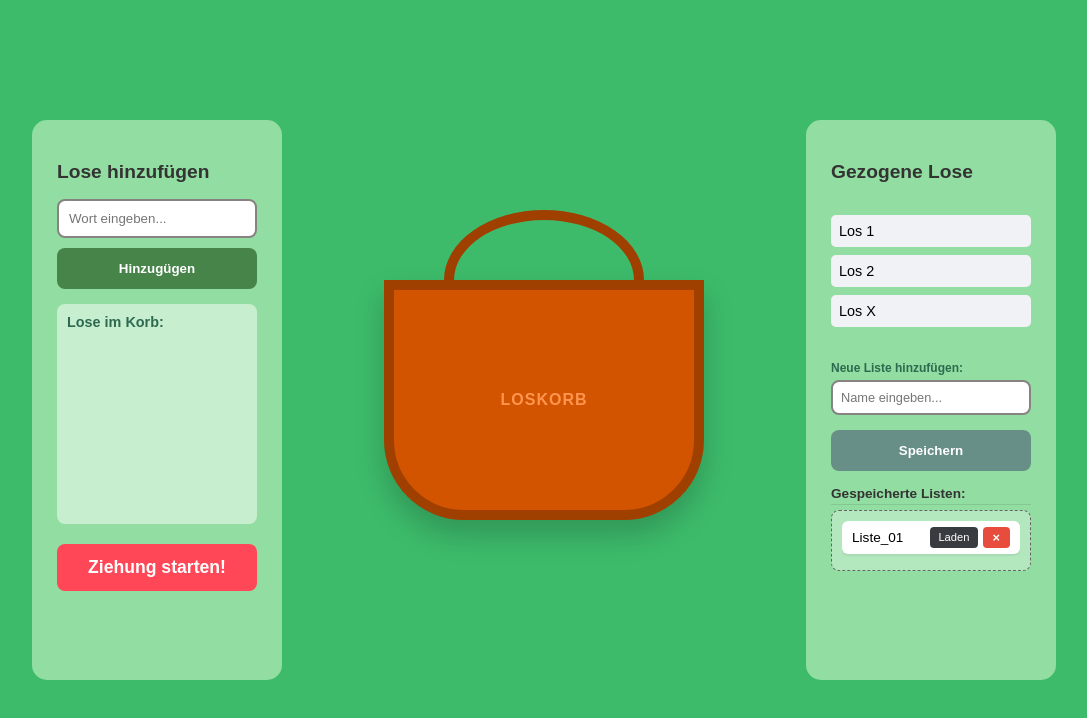
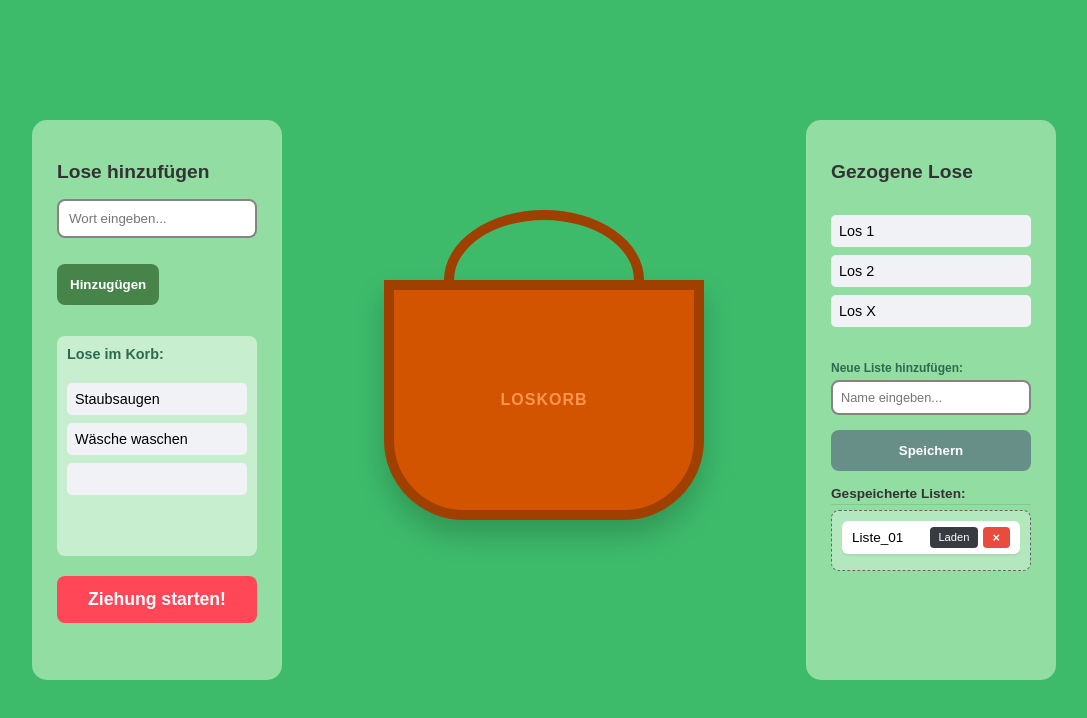
Before and after one commit to dilarawgn/Webentwicklung, a plain HTML site: page index.html in a window 1280 px wide. Both pictures are taken after a click on the button "Hinzufügen". Shown: the whole page, without its empty margins (96-1183 px from the left). Drawn offline with Linux system fonts and the light colour scheme.

Commit message:
Losfeld Funktion

```diff
--- a/index.html
+++ b/index.html
@@ -12,10 +12,11 @@
         <aside class="controls">
             <h2>Lose hinzufügen</h2>
             <input type="text" id="wordInput" placeholder="Wort eingeben...">
-            <button class="btn add-btn" id="addButton">Hinzufügen</button>
+            <ul><button class="btn add-btn" id="addButton">Hinzufügen</button></ul>
 
             <div class="input-preview">
-                <h3 id="meinText">Lose im Korb: </h3>
+                <h3>Lose im Korb: </h3>
+                <ul id="meinText"></ul>
             </div>
             <button class="btn start-btn">Ziehung starten!</button>
         </aside>
--- a/script.js
+++ b/script.js
@@ -6,8 +6,28 @@ function sayHello() {
   console.log('Hallo');
   addButton.textContent = "Hinzugügen";
   console.log(addButton.id);
-    const input = document.getElementById('wordInput');
+    const input = document.getElementById('wordInput'); // Zugriff auf Inputfeld
     console.log(input.value);
-    const Textfeld = document.getElementById('meinText');
-    Textfeld.textContent += input.value;
+
+    aktuelleLose.push( input.value)
+    displayLose();
 }
+
+let aktuelleLose = [ "Staubsaugen", "Wäsche waschen",]
+  console.log(aktuelleLose);
+  displayLose();
+  storeData();
+
+  function displayLose(){
+    const Losfeld = document.getElementById('meinText');
+    Losfeld.innerHTML = "";
+    for (let los of aktuelleLose){
+      Losfeld.innerHTML += "<li>"+los+"</li>"
+    }
+  }
+
+let Archiv = [ {Listenname: "To Do's", Liste:[ "Staubsaugen", "Wäsche waschen",]},
+{Listenname: "Uni Aufgaben", Liste:[ "AV Video hochladen", "Webentwicklung abgeben",]},
+{Listenname: "Eisauswahl", Liste: [ "Schokolade", "Vanillie", "Erdbeere", "Mango"]},
+{Listenname: "Aktivitäten", Liste: [ "Wandern gehen", "Schwimmbad", "Freizeitpark", "Keramik bemalen"]}
+]
```
